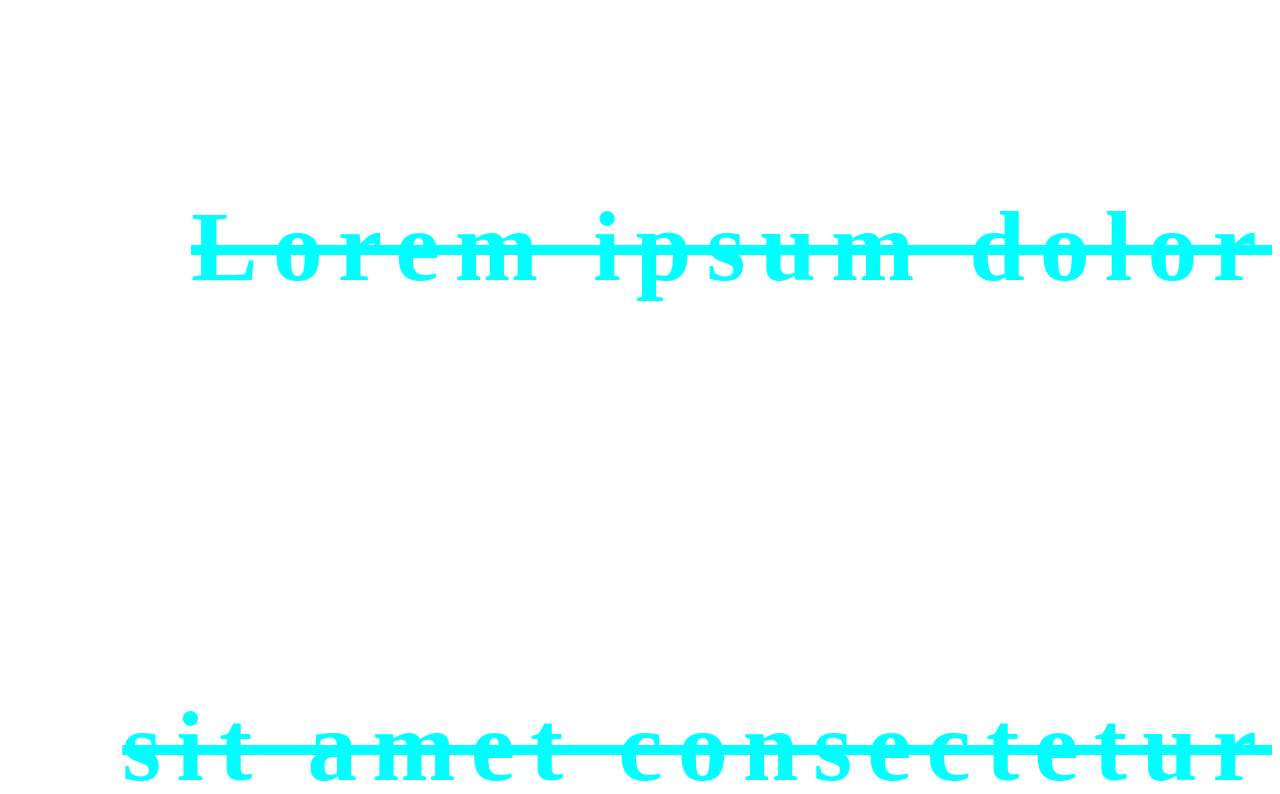
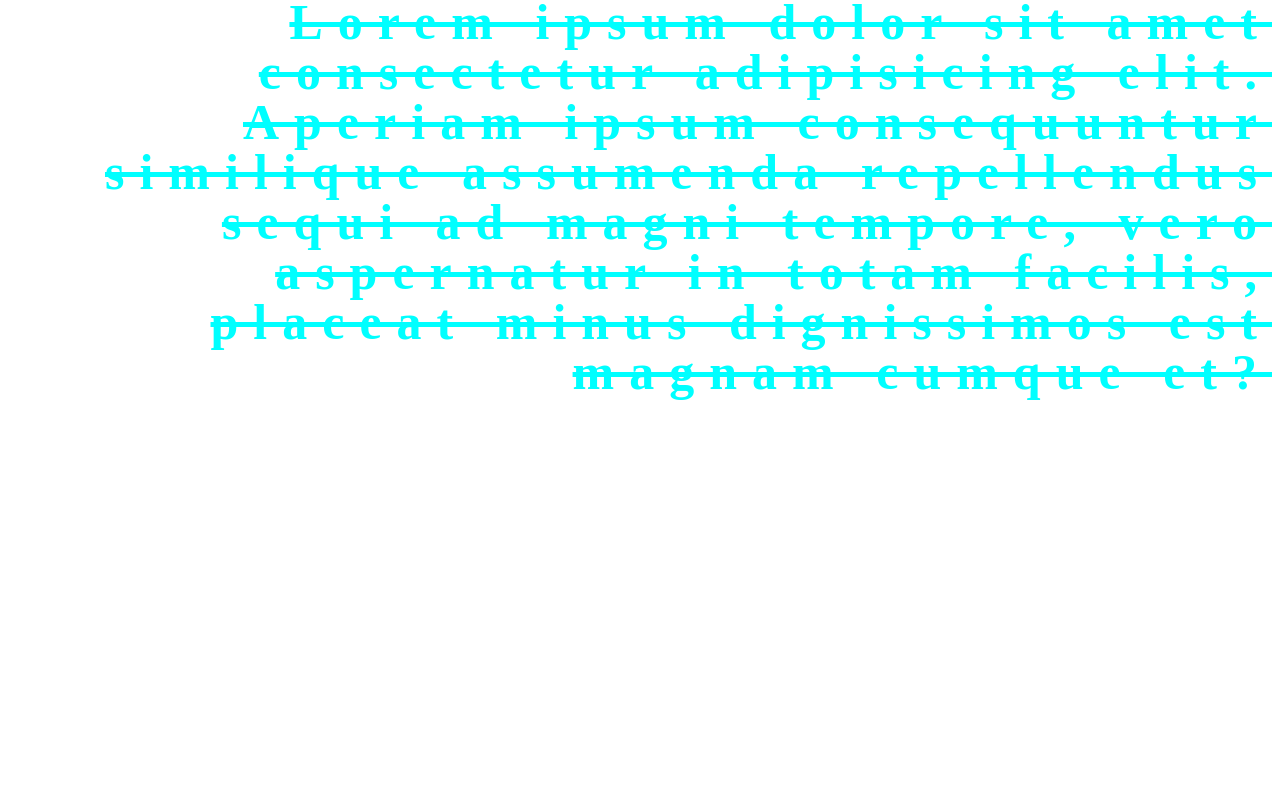
Before and after one commit to toaha-unc/Meta-CSS-Practice, a plain HTML site: page index.html in a window 1280 px wide. Shown: the part 1264-2058 px from the top of the page. After the commit the page ends 1669 px from the top, so only its background shows below. Drawn offline with Linux system fonts and the light colour scheme.

Commit message:
feat: add font family

```diff
--- a/style.css
+++ b/style.css
@@ -76,7 +76,8 @@ span {
     font-weight: bold;
     letter-spacing: 15px;
     text-align: right;
-    line-height: 5;
+    line-height: 1;
     text-decoration: line-through;
-    font-size: 100px;
+    font-size: 50px;
+    font-family: 'Times New Roman', Times, serif;
   }
```
